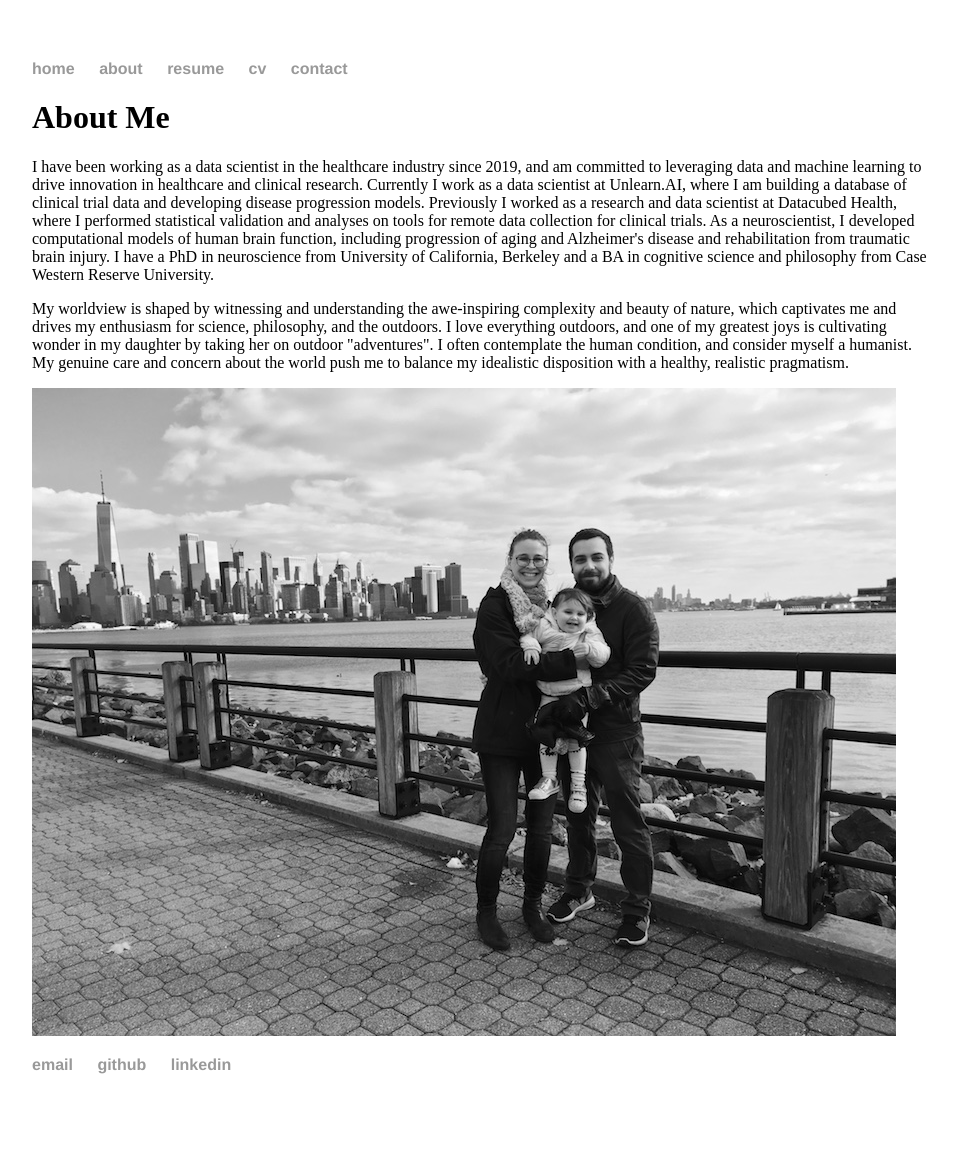
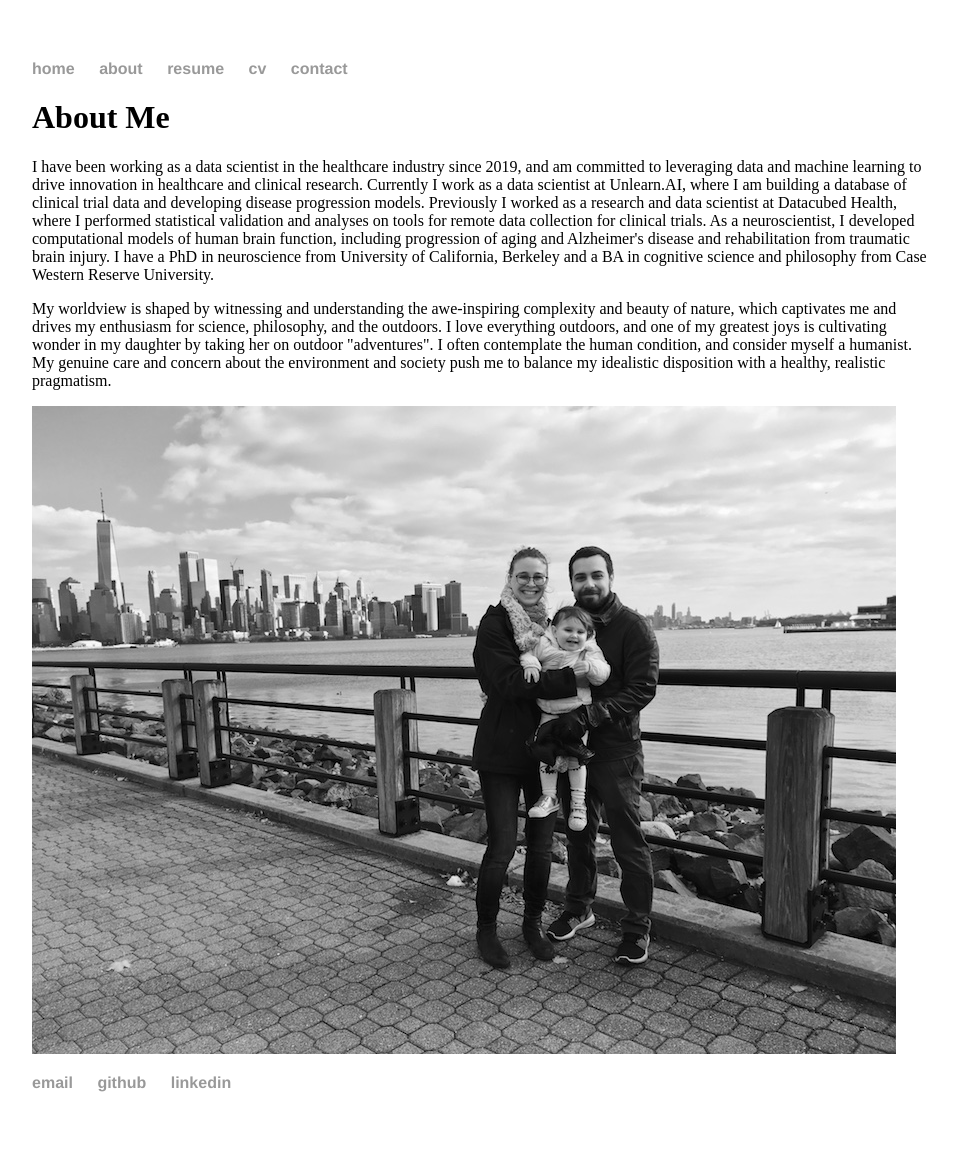
Before and after one commit to klbegany/klarnemann.github.io, a Jekyll site: the page built from about/index.html, in a window 1280 px wide. Shown: the whole page, without its empty margins (160-1117 px from the left). Built offline with Jekyll 4.4.1, drawn with Linux system fonts in a browser that asks for light colours.

Commit message:
refine about me

```diff
--- a/about/index.html
+++ b/about/index.html
@@ -5,7 +5,7 @@
 <div class="blurb">
 	<h1>About Me</h1>
 	<p>I have been working as a data scientist in the healthcare industry since 2019, and am committed to leveraging data and machine learning to drive innovation in healthcare and clinical research. Currently I work as a data scientist at Unlearn.AI, where I am building a database of clinical trial data and developing disease progression models. Previously I worked as a research and data scientist at Datacubed Health, where I performed statistical validation and analyses on tools for remote data collection for clinical trials. As a neuroscientist, I developed computational models of human brain function, including progression of aging and Alzheimer's disease and rehabilitation from traumatic brain injury. I have a PhD in neuroscience from University of California, Berkeley and a BA in cognitive science and philosophy from Case Western Reserve University.</p>
-	<p>My worldview is shaped by witnessing and understanding the awe-inspiring complexity and beauty of nature, which captivates me and drives my enthusiasm for science, philosophy, and the outdoors. I love everything outdoors, and one of my greatest joys is cultivating wonder in my daughter by taking her on outdoor "adventures". I often contemplate the human condition, and consider myself a humanist. My genuine care and concern about the world push me to balance my idealistic disposition with a healthy, realistic pragmatism.</p>
+	<p>My worldview is shaped by witnessing and understanding the awe-inspiring complexity and beauty of nature, which captivates me and drives my enthusiasm for science, philosophy, and the outdoors. I love everything outdoors, and one of my greatest joys is cultivating wonder in my daughter by taking her on outdoor "adventures". I often contemplate the human condition, and consider myself a humanist. My genuine care and concern about the environment and society push me to balance my idealistic disposition with a healthy, realistic pragmatism.</p>
 	<img src="{{ site.url }}/images/family.jpg">
 
 </div><!-- /.blurb -->
```
